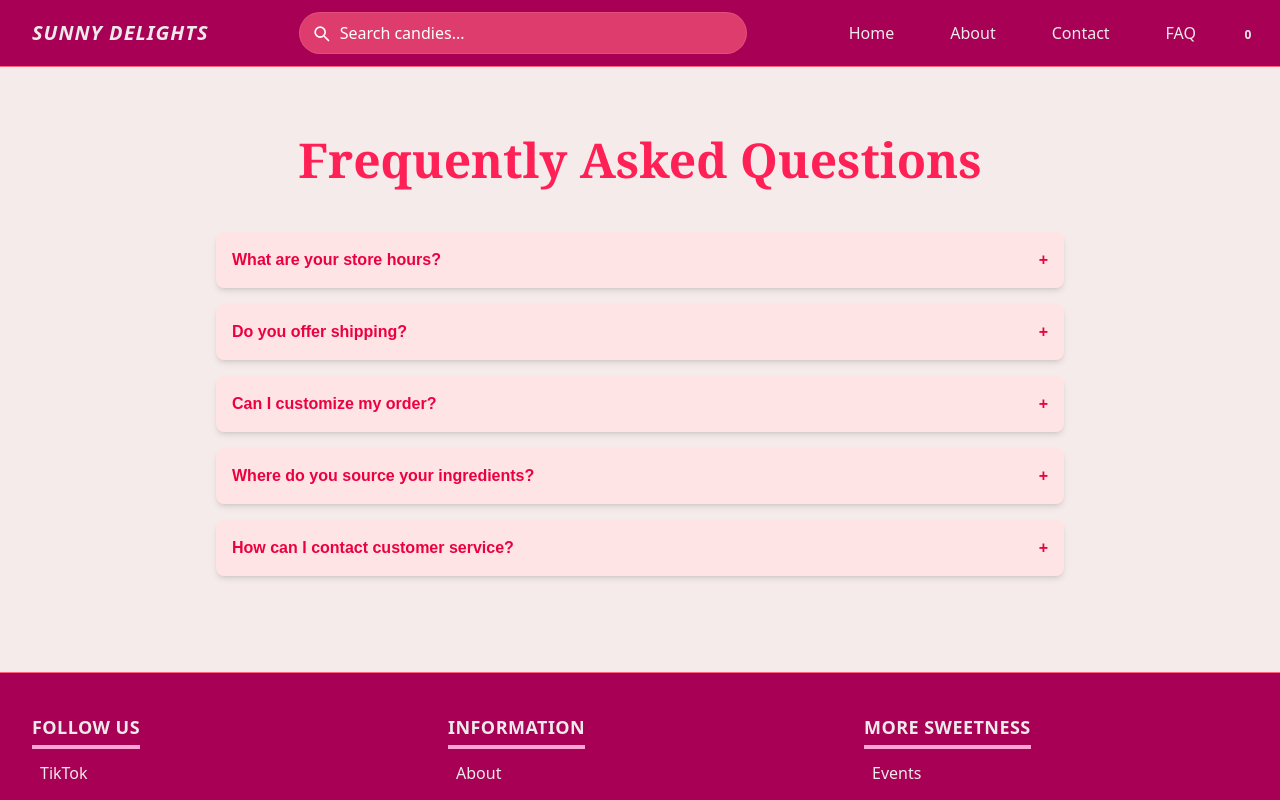
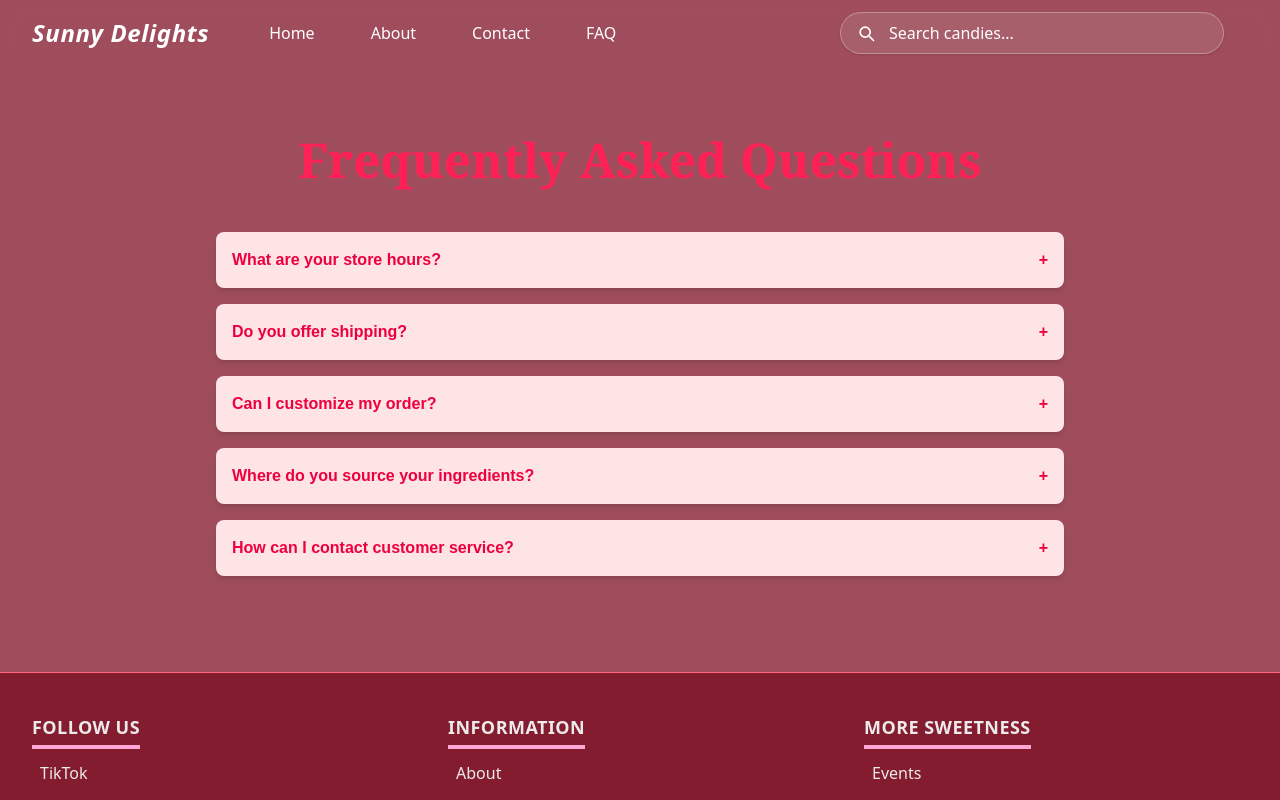
Before and after one commit to sunnycc17/candy-shop, a Next.js app in the folder candy-shop/: page /faq in a window 1280 px wide. Shown: the top 800 px of the page. Built offline with nearby package versions, Linux system fonts and the light colour scheme.

Commit message:
changed hero added temp sections, improved header

```diff
--- a/candy-shop/app/globals.css
+++ b/candy-shop/app/globals.css
@@ -1,12 +1,13 @@
 @import "tailwindcss";
 
 :root {
-  --bg: #a80054;
+  --bg: #7b0b1fb9;
   --highlight: #d6336c;
 }
 
 body {
   font-family: Arial, Helvetica, sans-serif;
+  background-color: var(--bg);
 }
 
 .footer {
@@ -14,6 +15,9 @@ body {
 }
 .header {
   background-color: var(--bg);
+}
+.sidebar {
+  background-color: #aa1c36;
 }
 
 .swiper-pagination-bullet {
--- a/candy-shop/components/common/Header.tsx
+++ b/candy-shop/components/common/Header.tsx
@@ -1,163 +1,144 @@
 "use client";
 
-import { useState } from "react";
+import React, { useState } from "react";
 import Link from "next/link";
+import clsx from "clsx";
+import { Sling as Hamburger } from "hamburger-react";
 
-export default function Header() {
-  const [open, setOpen] = useState(false);
-  const cartCount = 0; // Replace with your cart state
+// Navigation items with hrefs and optional icons for mobile sidebar
+interface NavItem {
+  label: string;
+  href: string;
+  icon?: React.ReactNode;
+}
+
+const navItems: NavItem[] = [
+  {
+    label: "Home",
+    href: "/",
+    icon: (
+      <svg
+        className="h-6 w-6"
+        fill="none"
+        stroke="currentColor"
+        strokeWidth={2}
+        viewBox="0 0 24 24"
+      >
+        <path
+          strokeLinecap="round"
+          strokeLinejoin="round"
+          d="M3 12l9-9 9 9v9a3 3 0 01-3 3H6a3 3 0 01-3-3v-9z"
+        />
+      </svg>
+    ),
+  },
+  {
+    label: "About",
+    href: "/about",
+    icon: (
+      <svg
+        className="h-6 w-6"
+        fill="none"
+        stroke="currentColor"
+        strokeWidth={2}
+        viewBox="0 0 24 24"
+      >
+        <path
+          strokeLinecap="round"
+          strokeLinejoin="round"
+          d="M13 16h-1v-4h-1m1-4h.01M12 20a8 8 0 100-16 8 8 0 000 16z"
+        />
+      </svg>
+    ),
+  },
+  {
+    label: "Contact",
+    href: "/contact",
+    icon: (
+      <svg
+        className="h-6 w-6"
+        fill="none"
+        stroke="currentColor"
+        strokeWidth={2}
+        viewBox="0 0 24 24"
+      >
+        <path
+          strokeLinecap="round"
+          strokeLinejoin="round"
+          d="M16 12v.01M12 12v.01M8 12v.01M21 12c0 4.418-4.03 8-9 8s-9-3.582-9-8 4.03-8 9-8 9 3.582 9 8z"
+        />
+      </svg>
+    ),
+  },
+  {
+    label: "FAQ",
+    href: "/faq",
+    icon: (
+      <svg
+        className="h-6 w-6"
+        fill="none"
+        stroke="currentColor"
+        strokeWidth={2}
+        viewBox="0 0 24 24"
+      >
+        <path
+          strokeLinecap="round"
+          strokeLinejoin="round"
+          d="M8 10h.01M12 14h.01M16 10h.01M21 12c0 4.418-4.03 8-9 8s-9-3.582-9-8 4.03-8 9-8 9 3.582 9 8z"
+        />
+      </svg>
+    ),
+  },
+];
+
+const Header: React.FC = () => {
+  const [open, setOpen] = useState<boolean>(false);
+  const cartCount = 0;
+
+  const hamburgerPosition = "absolute top-6 right-4";
 
   return (
-    <header
-      className="header fixed top-0 z-9999` magenta w-full border-b border-rose-400 backdrop-blur-sm"
-      aria-label="Main site header"
-    >
-      <nav className="mx-auto flex max-w-7xl items-center justify-between p-3 lg:px-8 font-sans">
-        {/* Logo */}
-        <div className="flex items-center">
-          <Link id="logo" href="/" className="flex items-center gap-1 sm:gap-2">
-            <h1 className="font-extrabold italic letters text-sm sm:text-xl uppercase tracking-wider">
-              Sunny Delights
-            </h1>
-          </Link>
-        </div>
-
-        {/* Desktop Search */}
-        <div className="hidden sm:flex flex-1 items-center justify-center mx-4 relative">
-          <div className="relative w-full max-w-md">
-            <label htmlFor="searchbox" className="sr-only">
-              Search candies
-            </label>
-            <input
-              id="searchbox"
-              type="text"
-              placeholder="Search candies..."
-              className="w-full pl-10 pr-4 py-2 rounded-full focus:outline-none focus:ring-2 focus:ring-white text-white placeholder-white bg-rose-400/60 border border-white/10"
-            />
-            <div className="absolute inset-y-0 left-0 flex items-center pl-3 pointer-events-none">
-              <svg
-                className="h-5 w-5 text-white"
-                fill="none"
-                viewBox="0 0 24 24"
-                stroke="currentColor"
-              >
-                <path
-                  strokeLinecap="round"
-                  strokeLinejoin="round"
-                  strokeWidth={2}
-                  d="M21 21l-4.35-4.35M17 11a6 6 0 11-12 0 6 6 0 0112 0z"
-                />
-              </svg>
-            </div>
-          </div>
-        </div>
-
-        {/* Desktop Links */}
-        <div className="hidden lg:flex items-center gap-8 font-medium letters relative">
-          {[
-            { href: "/", label: "Home" },
-            { href: "/about", label: "About" },
-            { href: "/contact", label: "Contact" },
-            { href: "/faq", label: "FAQ" },
-          ].map((link) => (
-            <Link
-              key={link.href}
-              href={link.href}
-              className="group relative px-3 py-1"
-            >
-              {link.label}
-              <span className="absolute bottom-0 left-0 w-full h-1 bg-rose-400 rounded-full scale-x-0 group-hover:scale-x-100 transition-transform origin-left duration-300"></span>
+    <header className="fixed top-0 z-50 w-full">
+      {/* Navbar */}
+      <div className="backdrop-blur-sm">
+        <nav className="mx-auto flex max-w-7xl items-center justify-between p-3 lg:px-8 font-sans relative">
+          {/* Logo */}
+          <div className="flex items-center mr-12">
+            <Link href="/" className="flex items-center gap-3">
+              <h1 className="font-semibold italic tracking-wide text-xl sm:text-2xl text-white">
+                Sunny Delights
+              </h1>
             </Link>
-          ))}
-        </div>
-
-        {/* Cart + Mobile Hamburger */}
-        <div className="flex items-center">
-          <Link
-            id="cart"
-            href="/pages/checkout"
-            className="relative mx-1 lg:ml-9 letters smooth-bounce"
-          >
-            <i className="ri-shopping-basket-2-fill text-xl sm:text-2xl"></i>
-            <span className="absolute -top-1.5 -right-2.5 sm:-top-2 sm:-right-3.5 text-[0.55rem] sm:text-xs font-bold w-4 h-4 sm:w-5 sm:h-5 rounded-full flex items-center justify-center">
-              {cartCount}
-            </span>
-          </Link>
-
-          <button
-            type="button"
-            className="lg:hidden inline-flex items-center justify-center rounded-md p-1 text-white"
-            onClick={() => setOpen(!open)}
-            aria-expanded={open}
-            aria-label="Toggle menu"
-          >
-            <svg
-              className="h-5 w-5"
-              fill="none"
-              viewBox="0 0 24 24"
-              strokeWidth={1.5}
-              stroke="currentColor"
-            >
-              <path
-                strokeLinecap="round"
-                strokeLinejoin="round"
-                d="M3.75 6.75h16.5M3.75 12h16.5m-16.5 5.25h16.5"
-              />
-            </svg>
-          </button>
-        </div>
-      </nav>
-
-      {/* Mobile Sidebar */}
-      {open && (
-        <aside
-          className="fixed inset-y-0 right-0 w-3/4 magenta backdrop-blur-sm text-white flex flex-col h-screen overflow-hidden border-l border-rose-400 font-sans"
-          role="dialog"
-          aria-modal="true"
-        >
-          <div className="flex items-center justify-end px-6 pt-6">
-            <button
-              type="button"
-              className="rounded-md p-2.5"
-              onClick={() => setOpen(false)}
-              aria-label="Close menu"
-            >
-              <svg
-                className="h-5 w-5"
-                fill="none"
-                viewBox="0 0 24 24"
-                strokeWidth={1.5}
-                stroke="currentColor"
-              >
-                <path
-                  strokeLinecap="round"
-                  strokeLinejoin="round"
-                  d="M6 18L18 6M6 6l12 12"
-                />
-              </svg>
-            </button>
           </div>
 
-          {/* Mobile Search */}
-          <div className="mt-4 border-t border-white/20 pt-4 px-4">
-            <label htmlFor="mobile-searchbox" className="sr-only">
-              Search candies
-            </label>
-            <div className="relative">
+          {/* Desktop nav links */}
+          <div className="hidden lg:flex items-center gap-8">
+            {navItems.map((item) => (
+              <Link
+                key={item.href}
+                href={item.href}
+                className="text-white font-medium px-3 py-1 rounded-lg hover:bg-white/10 transition-colors duration-300"
+              >
+                {item.label}
+              </Link>
+            ))}
+          </div>
+
+          {/* Right side: search + cart + hamburger */}
+          <div className="flex items-center gap-6 ml-auto">
+            {/* Search */}
+            <div className="hidden sm:flex relative">
               <input
-                id="mobile-searchbox"
                 type="text"
                 placeholder="Search candies..."
-                className="w-full pl-10 pr-4 py-2 rounded-full focus:outline-none focus:ring-2 text-xs focus:ring-white text-white placeholder-white bg-rose-400/60 border border-white/10"
+                className="w-96 pl-12 pr-4 py-2 rounded-full bg-white/10 backdrop-blur-sm text-white placeholder-white border border-white/30 focus:outline-none focus:ring-2 focus:ring-rose-400 transition-shadow duration-300 shadow-sm hover:shadow-md"
               />
-              <div className="absolute inset-y-0 left-0 flex items-center pl-3 pointer-events-none">
+              <span className="absolute left-4 top-1/2 -translate-y-1/2 text-white pointer-events-none">
                 <svg
-                  className="h-5 w-5 text-white"
-                  xmlns="http://www.w3.org/2000/svg"
+                  className="h-5 w-5"
                   fill="none"
                   viewBox="0 0 24 24"
                   stroke="currentColor"
-                  aria-hidden="true"
                 >
                   <path
                     strokeLinecap="round"
@@ -166,32 +147,84 @@ export default function Header() {
                     d="M21 21l-4.35-4.35M17 11a6 6 0 11-12 0 6 6 0 0112 0z"
                   />
                 </svg>
-              </div>
+              </span>
+            </div>
+
+            {/* Cart */}
+            <Link href="/pages/checkout" className="relative text-white">
+              <i className="ri-shopping-basket-2-fill text-2xl"></i>
+              {cartCount > 0 && (
+                <span className="absolute -top-2 -right-2 text-xs font-bold w-5 h-5 rounded-full flex items-center justify-center bg-rose-500 text-white">
+                  {cartCount}
+                </span>
+              )}
+            </Link>
+
+            {/* Hamburger */}
+            <div className="lg:hidden">
+              <Hamburger toggled={open} toggle={setOpen} size={24} />
             </div>
           </div>
+        </nav>
+      </div>
 
-          {/* Mobile Links */}
-          <nav className="mt-6 px-6 pb-6 flex flex-col justify-start space-y-3">
-            {[
-              { href: "/", label: "Home" },
-              { href: "/about", label: "About" },
-              { href: "/contact", label: "Contact" },
-              { href: "/faq", label: "FAQ" },
-              { href: "/events", label: "Events" },
-              { href: "/jobs", label: "Jobs" },
-            ].map((link) => (
-              <Link
-                key={link.href}
-                href={link.href}
-                className="block px-3 py-2 font-medium hover:bg-rose-400/60 rounded"
+      {/* Overlay */}
+      <div
+        className={clsx(
+          "fixed inset-0 bg-black/40 z-20 transition-opacity duration-500 lg:hidden",
+          open
+            ? "opacity-100 pointer-events-auto"
+            : "opacity-0 pointer-events-none"
+        )}
+        onClick={() => setOpen(false)}
+      />
+
+      {/* Mobile sidebar */}
+      <div
+        className={clsx(
+          "lg:hidden fixed top-0 right-0 h-full z-30 w-72 sm:max-w-sm overflow-hidden px-6 py-8 sidebar shadow-2xl transition-transform duration-500 ease-in-out rounded-l-4xl bg-linear-to-b from-red-900 via-rose-800 to-red-950",
+          open ? "translate-x-0" : "translate-x-full"
+        )}
+      >
+        {/* Hamburger inside sidebar */}
+        <div className={hamburgerPosition}>
+          <Hamburger
+            toggled={open}
+            toggle={setOpen}
+            size={28}
+            duration={0.5}
+            label="Close menu"
+            color="#fff"
+          />
+        </div>
+
+        <div className="flow-root mt-24">
+          <div className="text-left">
+            {navItems.map((item, index) => (
+              <button
+                key={item.href}
                 onClick={() => setOpen(false)}
+                className={clsx(
+                  "flex items-center gap-4 w-full px-6 py-5 text-lg sm:text-xl font-semibold text-white text-left rounded-xl transform transition duration-500",
+                  open ? "opacity-100 translate-x-0" : "opacity-0 translate-x-6"
+                )}
+                style={{ transitionDelay: `${index * 120}ms` }}
               >
-                {link.label}
-              </Link>
+                {item.icon && <span>{item.icon}</span>}
+                {item.label}
+                <div className="absolute left-6 bottom-0 h-px w-[calc(100%-2.5rem)] bg-white/20 rounded-full"></div>
+              </button>
             ))}
-          </nav>
-        </aside>
-      )}
+          </div>
+        </div>
+
+        {/* Sidebar footer */}
+        <div className="absolute bottom-6 left-6 text-white/70 text-sm sm:text-base">
+          &copy; 2025 Sunny Delights
+        </div>
+      </div>
     </header>
   );
-}
+};
+
+export default Header;
--- a/candy-shop/package.json
+++ b/candy-shop/package.json
@@ -9,6 +9,8 @@
     "lint": "eslint"
   },
   "dependencies": {
+    "clsx": "^2.1.1",
+    "hamburger-react": "^2.5.2",
     "next": "16.0.7",
     "react": "19.2.0",
     "react-dom": "19.2.0",
```
Also changed, not shown: candy-shop/app/page.tsx (+120 -47 lines), 1 other file (tests, documents, lock files or other folders).
